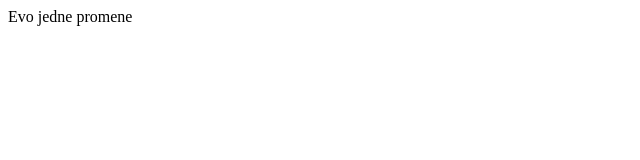
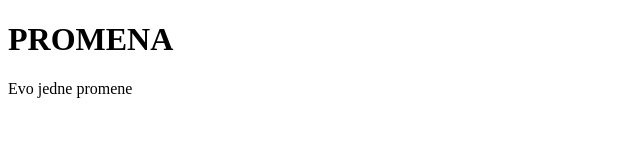
Before and after one commit to dedraganit83/ONREMOTE-OnLocal, a plain HTML site: page index.html in a window 1280 px wide. Shown: the whole page, without its empty margins (0-640 px from the left). Drawn offline with Linux system fonts and the light colour scheme.

Commit message:
promena 2

```diff
--- a/index.html
+++ b/index.html
@@ -7,6 +7,7 @@
     <title>Document</title>
   </head>
   <body>
+    <h1>PROMENA</h1>
     Evo jedne promene
   </body>
 </html>
```
